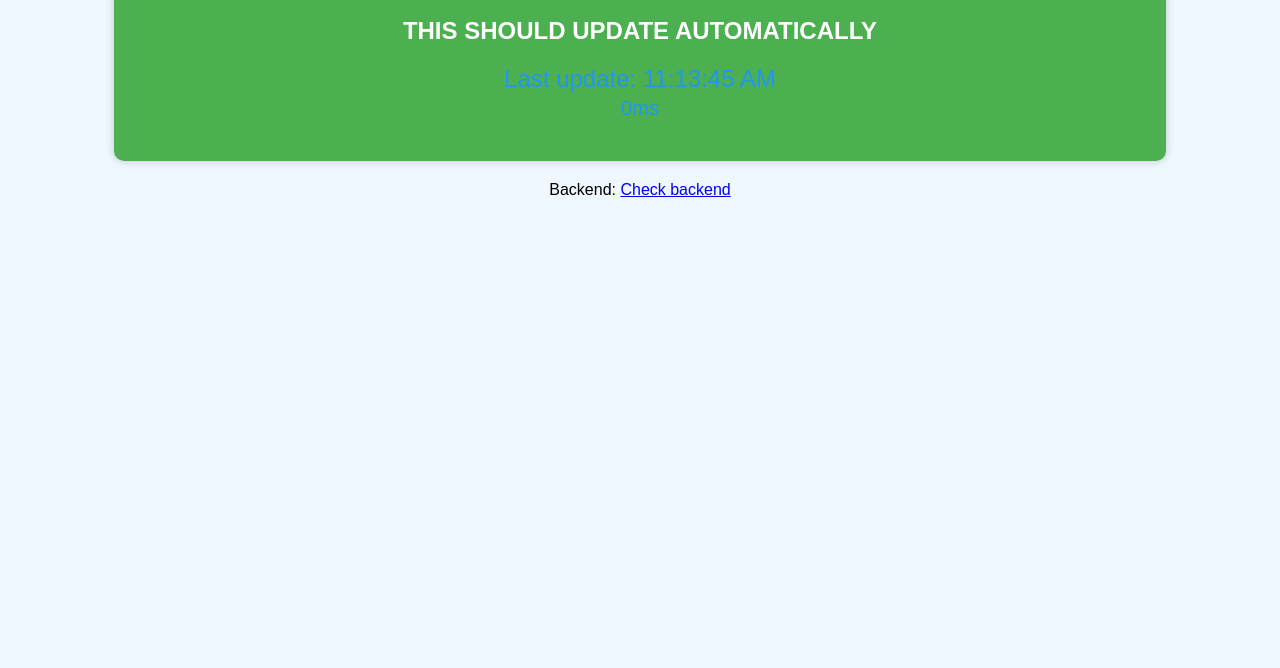
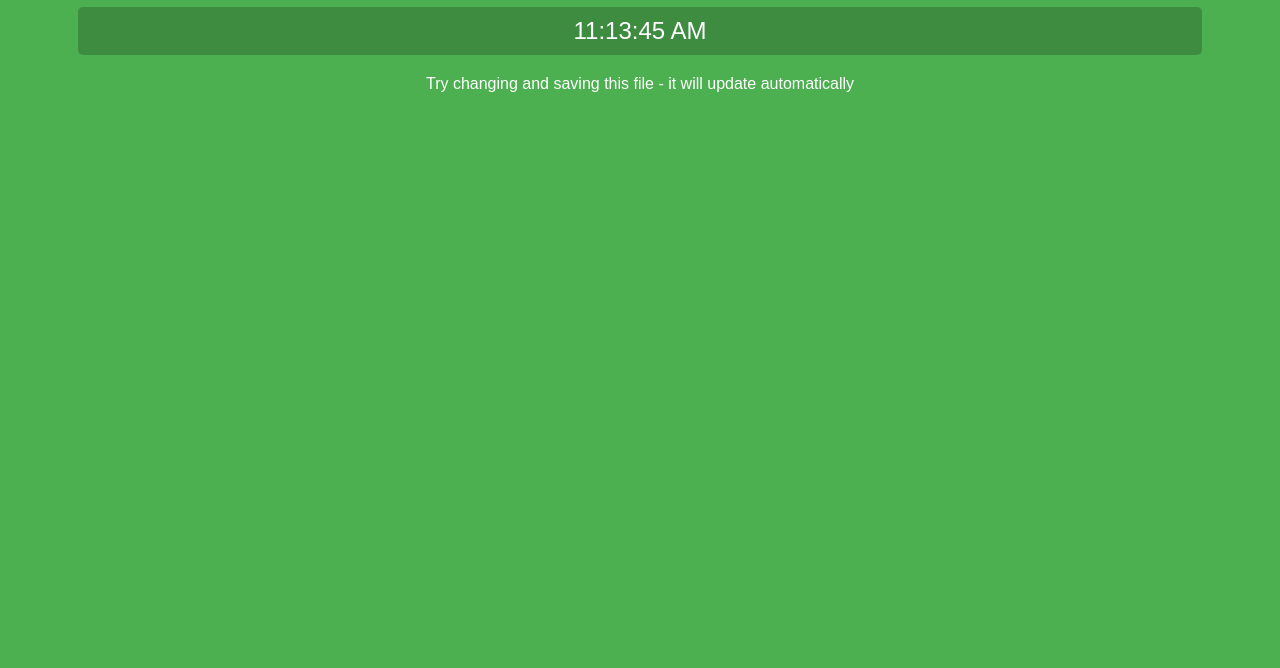
Before and after one commit to talha05011/your-local-dev, a website: page client/index.html in a window 1280 px wide. Shown: the part 132-800 px from the top of the page. Drawn offline with Linux system fonts and the light colour scheme.

Commit message:
auto changes on browser with change in files

```diff
--- a/client/index.html
+++ b/client/index.html
@@ -1,50 +1,35 @@
 <!DOCTYPE html>
 <html>
 <head>
-    <title>Live Reload Tester</title>
+    <title>Auto-Reload Test</title>
     <style>
         body {
             font-family: Arial;
             text-align: center;
-            margin-top: 50px;
-            background: #f0f8ff;
-            transition: all 0.5s;
-        }
-        .change-indicator {
             background: #4CAF50;
             color: white;
-            padding: 20px;
-            margin: 20px auto;
-            width: 80%;
-            border-radius: 10px;
-            box-shadow: 0 0 10px rgba(0,0,0,0.2);
+            padding: 50px;
         }
         .timestamp {
             font-size: 24px;
-            color: #2196F3;
             margin: 20px;
+            padding: 10px;
+            background: rgba(0,0,0,0.2);
+            border-radius: 5px;
         }
     </style>
 </head>
 <body>
-    <h1>🔄 Auto-Reload Tester</h1>
-
-    <div class="change-indicator">
-        <h2>THIS SHOULD UPDATE AUTOMATICALLY</h2>
-        <div class="timestamp" id="time">Loading...</div>
-    </div>
-
-    <p>Backend: <a href="http://localhost:5000">Check backend</a></p>
+    <h1>🔄 Auto-Reload Working for now!</h1>
+    <div class="timestamp" id="time"></div>
+    <p>Try changing and saving this file - it will update automatically</p>
 
     <script>
         function updateTime() {
-            const now = new Date();
-            document.getElementById('time').innerHTML =
-                `Last update: ${now.toLocaleTimeString()}<br>
-                 <small>${now.getMilliseconds()}ms</small>`;
+            document.getElementById('time').textContent = new Date().toLocaleTimeString();
         }
+        setInterval(updateTime, 1000);
         updateTime();
-        setInterval(updateTime, 100);
     </script>
 </body>
 </html>
--- a/server/server.js
+++ b/server/server.js
@@ -17,7 +17,7 @@ app.get('/health', (req, res) => {
 app.get('/', (req, res) => {
   res.send(`
     <h1 style="color:green;text-align:center;">
-      ✅ BACKEND WORKING
+      ✅ BACKEND WORKING FOR NOW
       <small>${new Date().toLocaleTimeString()}</small>
     </h1>
   `);
```
Also changed, not shown: client/package.json (+3 -4 lines), 1 other file.
